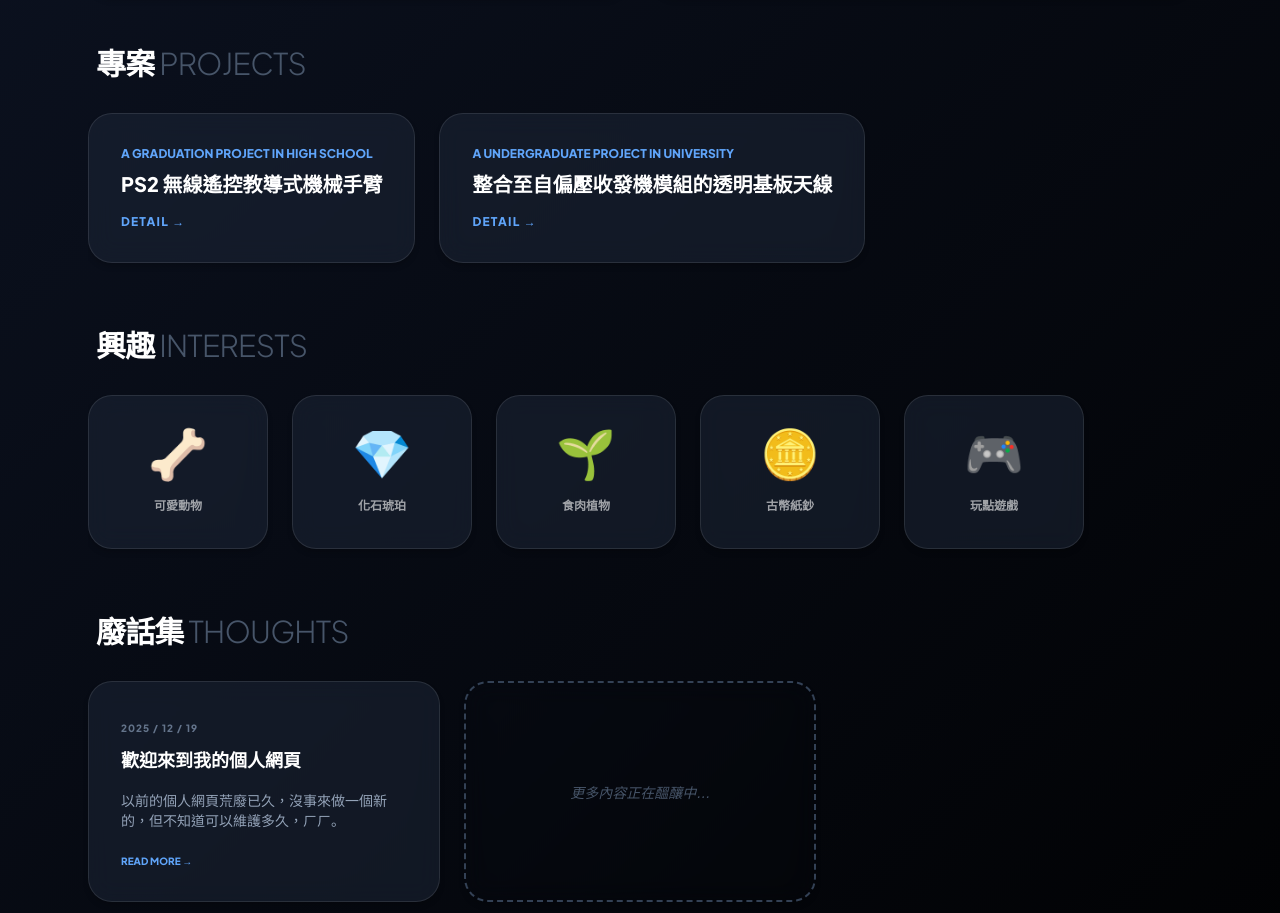
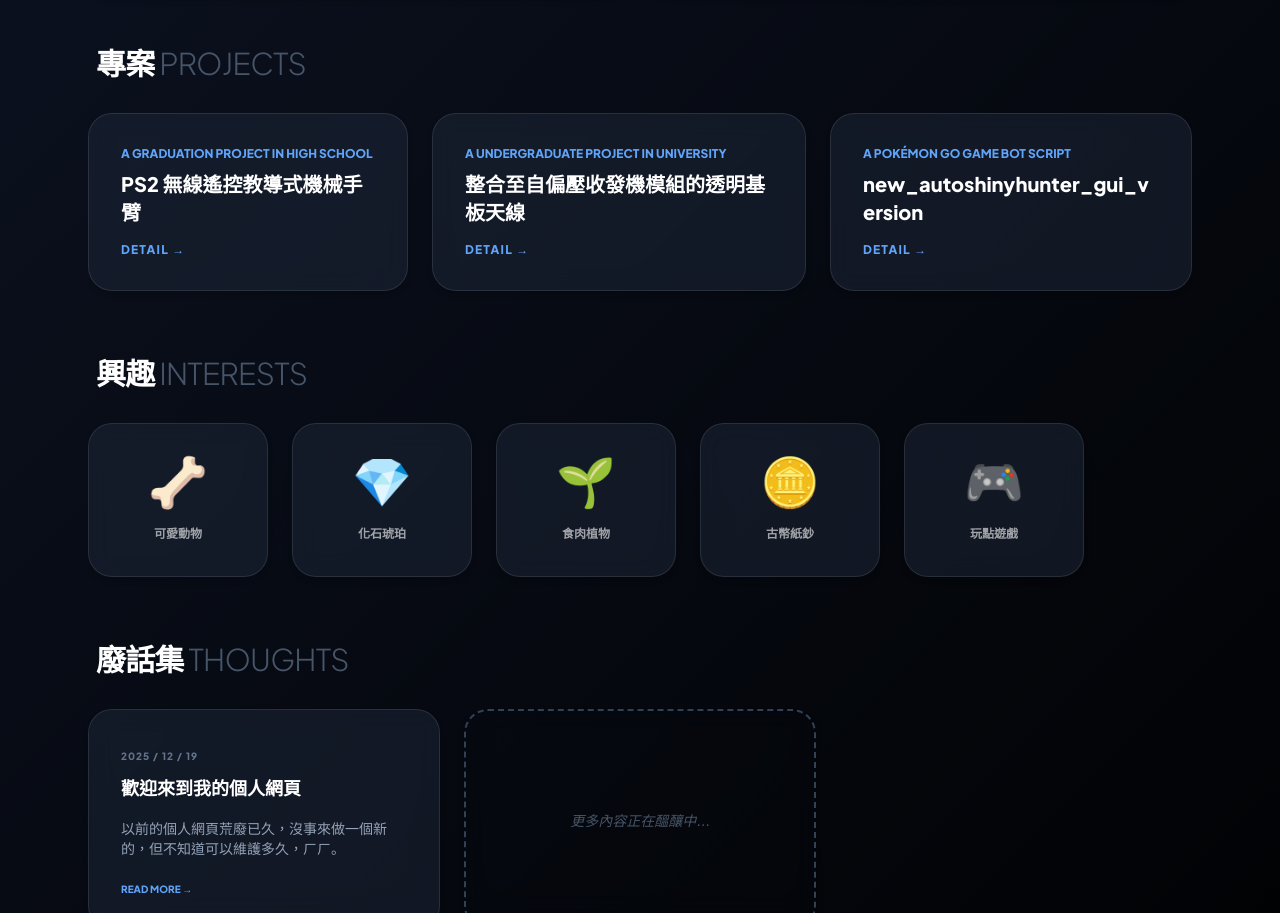
Before and after one commit to peter890331/peter890331.github.io, a plain HTML site: page index.html in a window 1280 px wide. Shown: the part 1031-1944 px from the top of the page. Drawn offline with nearby package versions, Linux system fonts and the light colour scheme.

Commit message:
2025/12/19

```diff
--- a/index.html
+++ b/index.html
@@ -220,12 +220,17 @@
             <div class="scroll-container no-scrollbar" id="project-scroll">
                 <div class="scroll-item bento-item p-8 snap-start flex flex-col" onclick="openModal('project', 0)">
                     <div class="text-xs font-bold text-blue-400 mb-2 uppercase">A graduation project in high school</div>
-                    <h3 class="text-xl font-bold mb-4 text-white">PS2 無線遙控教導式機械手臂</h3>
+                    <h3 class="text-xl font-bold mb-4 text-white break-all">PS2 無線遙控教導式機械手臂</h3>
                     <div class="text-blue-400 text-xs font-bold uppercase tracking-widest">Detail →</div>
                 </div>
                 <div class="scroll-item bento-item p-8 snap-start flex flex-col" onclick="openModal('project', 1)">
                     <div class="text-xs font-bold text-blue-400 mb-2 uppercase">A undergraduate project in university</div>
-                    <h3 class="text-xl font-bold mb-4 text-white">整合至自偏壓收發機模組的透明基板天線</h3>
+                    <h3 class="text-xl font-bold mb-4 text-white break-all">整合至自偏壓收發機模組的透明基板天線</h3>
+                    <div class="text-blue-400 text-xs font-bold uppercase tracking-widest">Detail →</div>
+                </div>
+                <div class="scroll-item bento-item p-8 snap-start flex flex-col" onclick="openModal('project', 2)">
+                    <div class="text-xs font-bold text-blue-400 mb-2 uppercase">A Pokémon GO game bot script</div>
+                    <h3 class="text-xl font-bold mb-4 text-white break-all">new_autoshinyhunter_gui_version</h3>
                     <div class="text-blue-400 text-xs font-bold uppercase tracking-widest">Detail →</div>
                 </div>
             </div>
@@ -284,7 +289,7 @@
                 <a href="mailto:peter890331@gmail.com" class="group text-slate-400 hover:text-blue-400 transition-colors font-medium relative">
                     Email <span class="absolute -bottom-1 left-0 w-0 h-0.5 bg-blue-600 group-hover:w-full transition-all"></span>
                 </a>
-                <a href="https://www.linkedin.com/in/peter890331" target="_blank" class="group text-slate-400 hover:text-blue-400 transition-colors font-medium relative">
+                <a href="http://www.linkedin.com/in/peter890331" target="_blank" class="group text-slate-400 hover:text-blue-400 transition-colors font-medium relative">
                     LinkedIn <span class="absolute -bottom-1 left-0 w-0 h-0.5 bg-blue-600 group-hover:w-full transition-all"></span>
                 </a>
                 <a href="https://github.com/peter890331" target="_blank" class="group text-slate-400 hover:text-blue-400 transition-colors font-medium relative">
@@ -312,11 +317,20 @@
             {
                 title: "整合至自偏壓收發機模組的透明基板天線 | Transparent Substrate Antennas Integrating to Self Biased Transceiver Modules",
                 tag: "A undergraduate project in university",
-                desc: "本專題以Monopole天線外型為基礎，設計並製作一款可基於透明基板上之天線，並於天線中預留足夠的空間讓太陽光通過，使位於下方的太陽能板能提供電力驅動藍牙模組，藍牙模組則透過此天線於2.4GHz~2.48GHz的ISM頻段傳輸訊息，完成自偏壓之收發機模組。欲設計出能使陽光順利通過的天線，經由本組研究後決定採用玻璃作為天線之基板。由於玻璃基板無法使用一般常見的銅蝕刻技術製作天線，因此本次專題之透明基板天線是運用到奈米噴印技術所印製而成，相較於傳統利用銅蝕刻技術製作之天線，此技術能選用多種不同材質的墨水作為天線上之導體，並且能噴印在如玻璃等基板的表面。本專題採用的方案，是以奈米銀為導體印製於玻璃基板，使太陽光能穿透天線的網格與透明基板，到達太陽能板以提供收發機模組所需的電力，而銀具有良好的導電能力，能做為天線的導體材質。將透明基板天線連接到藍牙模組後，能順利與手機的應用程式通訊，同時天線下方的太陽能板也能正常運作，轉換太陽能為電力並儲存至鋰電池中，以提供Arduino藍牙模組持續運作所需能源。",
+                desc: "本專題以Monopole天線外型為基礎，設計並製作一款可基於透明基板上之天線，並於天線中預留足夠的空間讓太陽光通過，使位於下方的太陽能板能提供電力驅動藍牙模組，藍牙模組則透過此天線於2.4GHz~2.48GHz的ISM頻段傳輸訊息，完成自偏壓之收發機模組。\n\n欲設計出能使陽光順利通過的天線，經由本組研究後決定採用玻璃作為天線之基板。由於玻璃基板無法使用一般常見的銅蝕刻技術製作天線，因此本次專題之透明基板天線是運用到奈米噴印技術所印製而成，相較於傳統利用銅蝕刻技術製作之天線，此技術能選用多種不同材質的墨水作為天線上之導體，並且能噴印在如玻璃等基板的表面。本專題採用的方案，是以奈米銀為導體印製於玻璃基板，使太陽光能穿透天線的網格與透明基板，到達太陽能板以提供收發機模組所需的電力，而銀具有良好的導電能力，能做為天線的導體材質。\n\n將透明基板天線連接到藍牙模組後，能順利與手機的應用程式通訊，同時天線下方的太陽能板也能正常運作，轉換太陽能為電力並儲存至鋰電池中，以提供Arduino藍牙模組持續運作所需能源。",
                 images: ["img/projects/A undergraduate project in university/1.jpg", "img/projects/A undergraduate project in university/2.jpg", "img/projects/A undergraduate project in university/3.jpg", "img/projects/A undergraduate project in university/4.jpg", "img/projects/A undergraduate project in university/5.png"],
-                detail: "天線專題實作。",
+                detail: "白癡天線專題。",
                 youtube: "https://youtu.be/ptymVCwnhSs",
                 github: "https://github.com/peter890331/Transparent-Substrate-Antennas-Integrating-to-Self-Biased-Transceiver-Modules"
+            },
+            {
+                title: "new_autoshinyhunter_gui_version",
+                tag: "A Pokémon GO game bot script",
+                desc: "一個在Pokémon GO中自動點擊色違且iv100的寶可夢的外掛腳本。\n\nThis game bot script can fully automatically send your game position to any location in the world where the specified iv100 pokémon appear, and click on the pokémon to determine whether it is a shiny, if not, then continue to try in the whole world, if yes, stop the script and wait for manual capture.",
+                images: ["img/projects/A Pokémon GO game bot script/1.png"],
+                detail: "最有成就感的 Side Project 耶。",
+                youtube: "https://www.youtube.com/watch?v=8h2jUKUrAkY&list=PLN0w7j_rRAO8jQKUtQZqwDHsG4QiPCuCx&pp=gAQB",
+                github: "https://github.com/peter890331/new_autoshinyhunter_gui_version"
             },
         ];
 
@@ -420,10 +434,10 @@
 
                 content.innerHTML = `
                     ${imagesHtml}
-                    <span class="text-blue-400 text-xs font-bold uppercase tracking-widest">${data.tag}</span>
-                    <h2 class="text-3xl font-black mt-2 mb-4 text-white">${data.title}</h2>
-                    <p class="text-slate-400 leading-relaxed mb-6">${data.desc}</p>
-                    <div class="p-4 bg-slate-800 rounded-xl border border-slate-700 text-sm text-slate-500 font-mono">${data.detail}</div>
+                    <span class="text-blue-500 text-xs font-bold uppercase tracking-widest font-mono">${data.tag}</span>
+                    <h2 class="text-3xl font-black mt-2 mb-4 text-white break-all">${data.title}</h2>
+                    <p class="text-slate-400 leading-relaxed mb-6 whitespace-pre-line">${data.desc}</p>
+                    <div class="p-5 bg-neutral-900/50 rounded-2xl border border-neutral-800 text-sm text-slate-500 font-mono italic leading-relaxed">${data.detail}</div>
                     ${linksHtml}
                 `;
             } else if (type === 'blog') {
```
Also changed, not shown: 1 other file.
